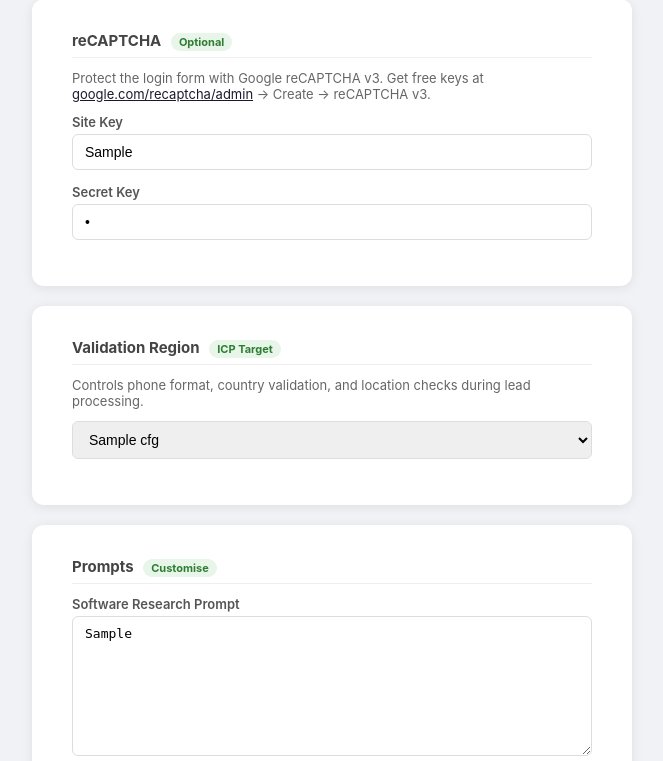
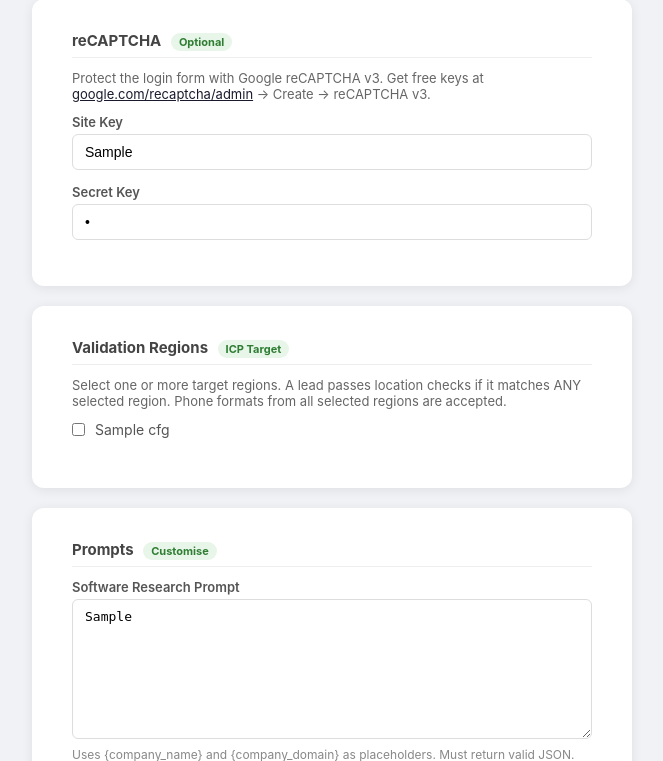
Before and after one commit to synester-black/csv-enricher, a Flask app: template templates/settings.html in a window 1280 px wide. Shown: the part 1074-1835 px from the top of the page, without its empty margins (308-971 px from the left). Run offline with Flask 3, Linux system fonts and the light colour scheme; the template is opened without the code that fills it: most values are stand-ins (such as "Sample title", 1, 10 or a date in 2020); some libraries are stand-ins or nearby versions.

Commit message:
Change validation region to multi-select checkboxes

```diff
--- a/app.py
+++ b/app.py
@@ -144,7 +144,7 @@ def settings():
         session['tier_prompt'] = request.form.get('tier_prompt', '')
         session['recaptcha_site_key'] = request.form.get('recaptcha_site_key', '')
         session['recaptcha_secret_key'] = request.form.get('recaptcha_secret_key', '')
-        session['validation_region'] = request.form.get('validation_region', 'uk')
+        session['validation_regions'] = ','.join(request.form.getlist('validation_regions')) or 'uk'
         flash('Settings saved', 'success')
         _init_microsoft_oauth()  # Re-init with new values
         return redirect(url_for('upload'))
@@ -163,7 +163,7 @@ def settings():
         software_prompt=sp, intent_prompt=ip, tier_prompt=tp,
         recaptcha_site_key=session.get('recaptcha_site_key', RECAPTCHA_SITE_KEY),
         recaptcha_secret_key=session.get('recaptcha_secret_key', RECAPTCHA_SECRET_KEY),
-        validation_region=session.get('validation_region', 'uk'),
+        validation_regions=session.get('validation_regions', 'uk'),
         regions=REGIONS)
 
 # ---------------------------------------------------------------------------
@@ -286,7 +286,7 @@ def mapping(task_id):
             'software_prompt': session.get('software_prompt', SOFTWARE_PROMPT),
             'intent_prompt': session.get('intent_prompt', INTENT_PROMPT),
             'tier_prompt': session.get('tier_prompt', TIER_PROMPT),
-            'validation_region': session.get('validation_region', 'uk'),
+            'validation_regions': session.get('validation_regions', 'uk'),
         }
 
         threading.Thread(
@@ -766,22 +766,29 @@ def normalize_name(s):
     s = unicodedata.normalize('NFKD', str(s))
     return s.encode('ascii', 'ignore').decode('ascii')
 
-def normalize_phone(val, region='uk'):
+def normalize_phone(val, regions=None):
     if not val:
         return None
-    cfg = REGIONS.get(region, REGIONS['uk'])
+    if regions is None:
+        regions = ['uk']
+    if isinstance(regions, str):
+        regions = [regions]
     v = str(val).strip().replace(' ', '').replace('-','').replace('(','').replace(')','')
-    if cfg['phone_prefix'] and v.startswith(cfg['phone_prefix']):
-        return cfg['phone_prefix'] + v[len(cfg['phone_prefix']):]
-    # Generic detection: if it already has a country code, keep it
+
+    # Try each selected region
+    for r in regions:
+        cfg = REGIONS.get(r, REGIONS['uk'])
+        if cfg['phone_prefix'] and v.startswith(cfg['phone_prefix']):
+            return cfg['phone_prefix'] + v[len(cfg['phone_prefix']):]
+        for cc in cfg['country_codes']:
+            if v.startswith(cc) and len(v) >= len(cc) + 6:
+                return '+' + v
+            if v.startswith('0') and cc in ('44',):
+                return '+44' + v[1:]
+
+    # If already has +, preserve it
     if v.startswith('+'):
         return v
-    # Try region-specific bare numbers
-    for cc in cfg['country_codes']:
-        if v.startswith(cc) and len(v) >= len(cc) + 6:
-            return '+' + v
-        if v.startswith('0') and cc in ('44',):
-            return '+44' + v[1:]
     return None
 
 def classify_tier_deterministic(title):
@@ -841,11 +848,15 @@ def get_company_domain(company):
     slug = company.lower().replace(' ', '').replace("'", '').replace('&', 'and')
     return f'{slug}.com'
 
-def validate_row_deterministic(row_dict, region='uk'):
+def validate_row_deterministic(row_dict, regions=None):
     """Run Prompt 3 logic deterministically (much faster than LLM)."""
+    if regions is None:
+        regions = ['uk']
+    if isinstance(regions, str):
+        regions = [regions]
+
     issues = []
     to_remove = []
-    region_cfg = REGIONS.get(region, REGIONS['uk'])
 
     first = row_dict.get('first_name', '').strip()
     last = row_dict.get('last_name', '').strip()
@@ -877,14 +888,27 @@ def validate_row_deterministic(row_dict, region='uk'):
     else:
         issues.append('Missing email')
 
-    # Phone
-    mob_clean = normalize_phone(mobile, region)
-    mob_other_clean = normalize_phone(mobile_other, region)
+    # Phone — try each region until one matches
+    mob_clean = normalize_phone(mobile, regions)
+    mob_other_clean = normalize_phone(mobile_other, regions)
 
-    # Country
-    if region_cfg['country_issue']:
-        if country and country.lower() not in region_cfg['valid_countries']:
-            issues.append(region_cfg['country_issue'])
+    # Country — valid if it matches ANY selected region
+    country_issues = []
+    if country:
+        country_lower = country.lower()
+        matched = False
+        for r in regions:
+            rc = REGIONS.get(r, REGIONS['uk'])
+            if rc['country_issue'] and country_lower in rc['valid_countries']:
+                matched = True
+                break
+            if not rc['country_issue']:  # global / no check
+                matched = True
+                break
+        if not matched:
+            # Use the first region's issue label
+            first_rc = REGIONS.get(regions[0], REGIONS['uk'])
+            country_issues.append(first_rc['country_issue'])
 
     # ICP check
     icp_kw = ['finance','fp&a','financial planning','commercial finance','business intelligence',
@@ -906,7 +930,7 @@ def validate_row_deterministic(row_dict, region='uk'):
         issues.append('Missing first/last name')
 
     # Collect all removal reasons
-    all_issues = list(dict.fromkeys(issues + to_remove))  # deduplicate preserving order
+    all_issues = list(dict.fromkeys(issues + to_remove + country_issues))  # deduplicate preserving order
     return {
         'first_name_clean': first_clean,
         'last_name_clean': last_clean,
@@ -945,13 +969,13 @@ def process_csv(task_id, input_path, ollama_cfg=None, column_map=None):
             'software_prompt': SOFTWARE_PROMPT,
             'intent_prompt': INTENT_PROMPT,
             'tier_prompt': TIER_PROMPT,
-            'validation_region': 'uk',
+            'validation_regions': 'uk',
         }
 
     software_prompt_tpl = ollama_cfg.get('software_prompt', SOFTWARE_PROMPT)
     intent_prompt_tpl = ollama_cfg.get('intent_prompt', INTENT_PROMPT)
     tier_prompt_tpl = ollama_cfg.get('tier_prompt', TIER_PROMPT)
-    validation_region = ollama_cfg.get('validation_region', 'uk')
+    validation_regions = [r.strip() for r in ollama_cfg.get('validation_regions', 'uk').split(',') if r.strip()]
 
     try:
         # Read input CSV
@@ -1129,7 +1153,7 @@ def process_csv(task_id, input_path, ollama_cfg=None, column_map=None):
                 'company': company,
                 'country': row[col_map.get('country', 0)] if col_map.get('country', 0) < len(row) else '',
             }
-            v_result = validate_row_deterministic(rd, validation_region)
+            v_result = validate_row_deterministic(rd, validation_regions)
 
             # Use LLM-classified tier when available, fall back to deterministic
             title_val = rd.get('title', '')
--- a/templates/settings.html
+++ b/templates/settings.html
@@ -104,13 +104,17 @@
       </div>
 
       <div class="card">
-        <h2>Validation Region <span class="badge">ICP Target</span></h2>
-        <p style="font-size:13px;color:#666;margin-bottom:12px;">Controls phone format, country validation, and location checks during lead processing.</p>
-        <select name="validation_region" id="validation_region" style="width:100%;padding:9px 12px;border:1px solid #ddd;border-radius:6px;font-size:14px;margin-bottom:14px;">
+        <h2>Validation Regions <span class="badge">ICP Target</span></h2>
+        <p style="font-size:13px;color:#666;margin-bottom:12px;">Select one or more target regions. A lead passes location checks if it matches ANY selected region. Phone formats from all selected regions are accepted.</p>
+        <div style="display:flex;flex-direction:column;gap:8px;margin-bottom:14px;">
           {% for key, cfg in regions.items() %}
-          <option value="{{ key }}" {% if validation_region == key %}selected{% endif %}>{{ cfg.label }}</option>
+          <label style="display:flex;align-items:center;gap:10px;font-size:14px;cursor:pointer;font-weight:400;">
+            <input type="checkbox" name="validation_regions" value="{{ key }}"
+              {% if key in validation_regions.split(',') %}checked{% endif %}>
+            {{ cfg.label }}
+          </label>
           {% endfor %}
-        </select>
+        </div>
       </div>
 
       <div class="card">
```
